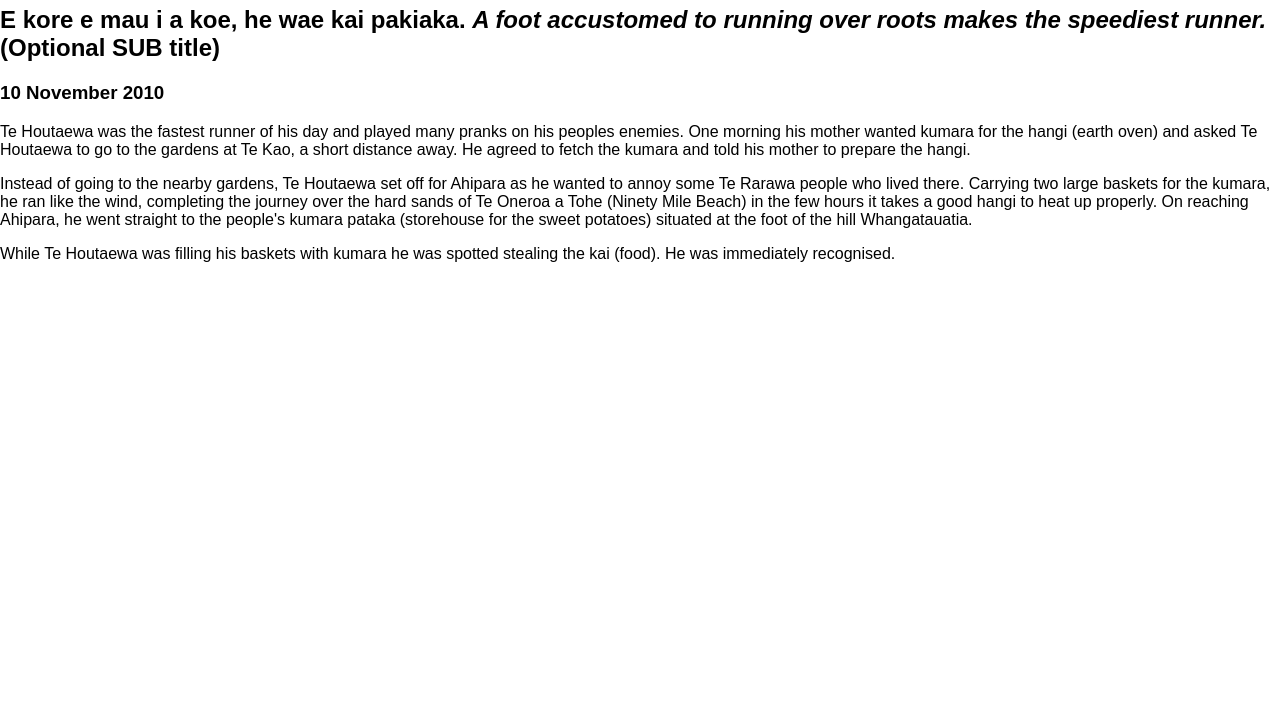
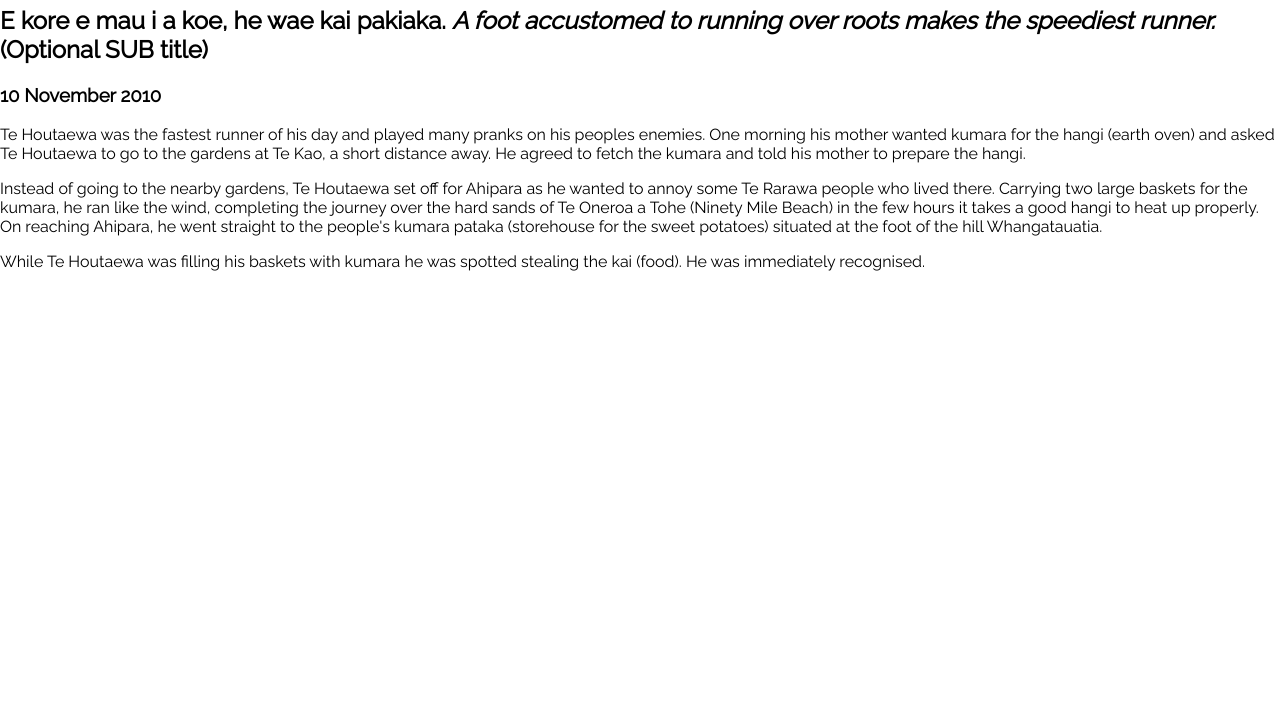
Before and after one commit to chelsea-liddy/chelsea-liddy.github.io, a plain HTML site: page blog/identity-and-values.html in a window 1280 px wide. Shown: the part 74-800 px from the top of the page. Drawn offline with Linux system fonts and the light colour scheme; files that its build step writes are made by us from their sources.

Commit message:
link to main.css

```diff
--- a/blog/identity-and-values.html
+++ b/blog/identity-and-values.html
@@ -1,9 +1,13 @@
 <!DOCTYPE html>
-<html>
+<html lang="en">
   <head>
-    <title>Stories and Legends (PAGE title) </title>
+    <title>Chelsea Liddy | Identity and Values </title>
     <meta charset="UTF-8">
-    <link href="../styles/main.css" rel="stylesheet" type="text/css">
+    <meta name="viewport" content="width=device-width, initial-scale=1.0">
+    <link rel="stylesheet" href="styles/main.css">
+    <link rel="preconnect" href="https://fonts.googleapis.com">
+    <link rel="preconnect" href="https://fonts.gstatic.com" crossorigin>
+    <link href="https://fonts.googleapis.com/css2?family=Montserrat:ital,wght@0,100;1,100&family=Raleway:wght@200;400&display=swap" rel="stylesheet">
   </head>
 
   <body>
```
